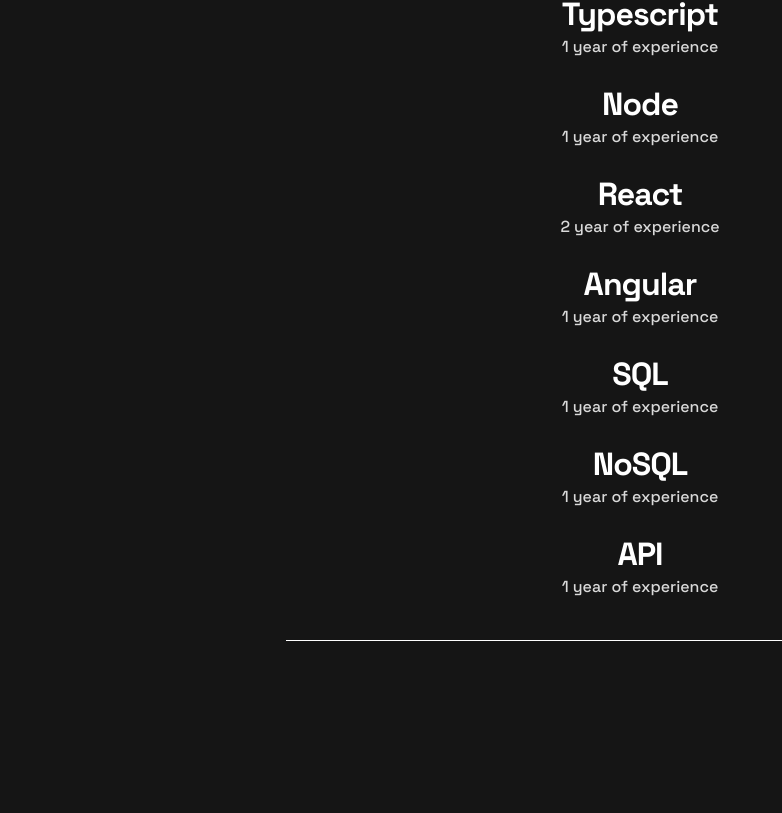
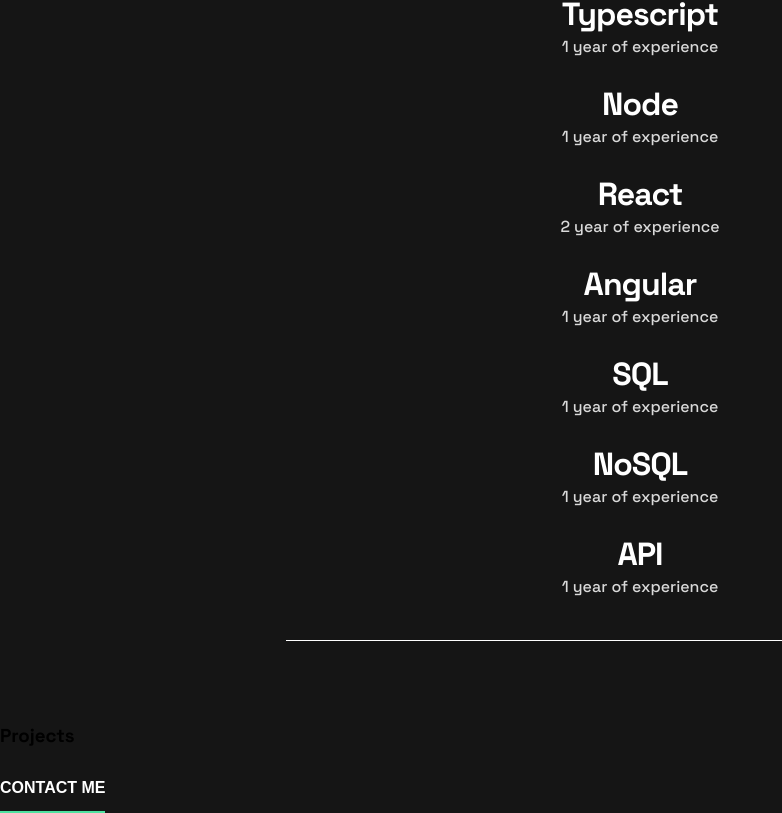
Before and after one commit to xtirian/portfolio, an Angular app: page / in a window 1280 px wide. Shown: the part 757-1570 px from the top of the page, without its empty margins (0-782 px from the left). Before the commit the page ends 1398 px from the top, so only its background shows below. Built offline with nearby package versions, Linux system fonts and the light colour scheme.

Commit message:
feat: project view (WIP)

```diff
--- a/src/app/app.component.html
+++ b/src/app/app.component.html
@@ -2,6 +2,7 @@
 <main>
   <app-hero-banner/>
   <app-stacks />
+  <app-projects/>
 
 </main>
 
--- a/src/app/app.component.ts
+++ b/src/app/app.component.ts
@@ -3,8 +3,9 @@ import { RouterOutlet } from '@angular/router';
 import { HeaderComponent } from './components/header/header.component';
 import { HeroBannerComponent } from './components/hero-banner/hero-banner.component';
 import { StacksComponent } from './views/stacks/stacks.component';
+import { ProjectsComponent } from './views/projects/projects.component';
 
-const sharedComponents = [HeaderComponent, HeroBannerComponent, StacksComponent];
+const sharedComponents = [HeaderComponent, HeroBannerComponent, StacksComponent, ProjectsComponent];
 
 @Component({
   selector: 'app-root',
--- a/src/app/components/card/card.component.html
+++ b/src/app/components/card/card.component.html
@@ -1 +1,16 @@
-<p>card works!</p>
+<div class="project-card">
+  <img [src]="project.image" alt="project-card" class="project-card-image">
+  <div class="project-card-content">
+    <h4>{{project.title}}</h4>
+    <div class="project-tag_container">
+      @for (tag of project.tags; track tag) {
+      <span class="project-tag_content">{{tag}}</span>
+      }
+    </div>
+  </div>
+  <div class="project-card_footer">
+    <a href="{{project.link}}" target="_blank">View Project</a>
+    <a href="{{project.github}}" target="_blank">View Code</a>
+  </div>
+
+</div>
--- a/src/app/components/card/card.component.ts
+++ b/src/app/components/card/card.component.ts
@@ -1,12 +1,20 @@
-import { Component } from '@angular/core';
+import { Component, Input } from '@angular/core';
+import { IProjectProps } from '../../../assets/libs/models/IProject.model';
 
 @Component({
   selector: 'app-card',
   standalone: true,
   imports: [],
   templateUrl: './card.component.html',
-  styleUrl: './card.component.scss'
+  styleUrl: './card.component.scss',
 })
 export class CardComponent {
-
+  @Input() project: IProjectProps = {
+    title: '',
+    description: '',
+    tags: [],
+    image: '',
+    link: '',
+    github: '',
+  };
 }
--- a/src/app/views/projects/projects.component.html
+++ b/src/app/views/projects/projects.component.html
@@ -1 +1,11 @@
-<p>projects works!</p>
+<section class="project-section">
+  <div class="project-container ">
+    <header class="">
+      <h3 >
+        Projects
+       </h3>
+       <app-button [buttonText]="buttonProps.buttonText" [link]="buttonProps.buttonLink" />
+    </header>
+
+  </div>
+</section>
--- a/src/app/views/projects/projects.component.ts
+++ b/src/app/views/projects/projects.component.ts
@@ -1,12 +1,17 @@
 import { Component } from '@angular/core';
+import { CardComponent } from '../../components/card/card.component';
+import { ButtonComponent } from '../../components/button/button.component';
 
 @Component({
   selector: 'app-projects',
   standalone: true,
-  imports: [],
+  imports: [CardComponent, ButtonComponent],
   templateUrl: './projects.component.html',
   styleUrl: './projects.component.scss'
 })
 export class ProjectsComponent {
-
+  buttonProps = {
+    buttonLink: null,
+    buttonText: 'Contact Me'
+  };
 }
```
Also changed, not shown: src/assets/libs/models/IProject.model.ts (added, +8 -0 lines).
